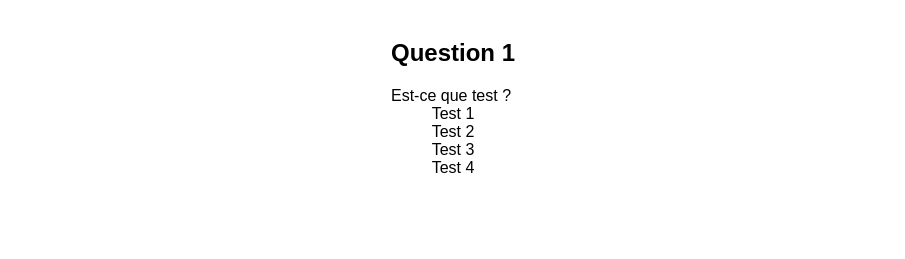
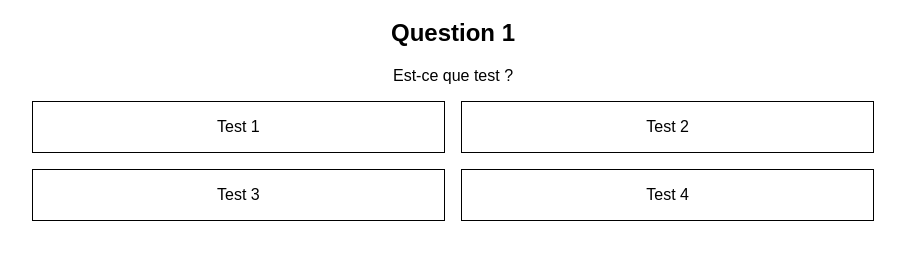
Before and after one commit to Jlomean/quizz, a plain HTML site: page index.html in a window 1280 px wide. Shown: the part 61-320 px from the top of the page, without its empty margins (187-1092 px from the left). Drawn offline with Linux system fonts and the light colour scheme.

Commit message:
Add files via upload

```diff
--- a/assets/css/style.css
+++ b/assets/css/style.css
@@ -1,7 +1,21 @@
 body {
 	font-family: sans-serif;
-	display: flex;
-	align-items: center;
-	flex-direction : column;
+	text-align: center;
 	margin: auto;
 }
+
+.answers {
+	display: flex;
+	flex-direction: row;
+	align-content: space-around;
+	justify-content: center;
+	margin: .5rem;
+	flex-wrap: wrap;
+}
+
+.answers div {
+	border: 1px solid black;
+	padding: 1em;
+	margin: .5rem;
+	flex-basis: 30%;
+}
```
